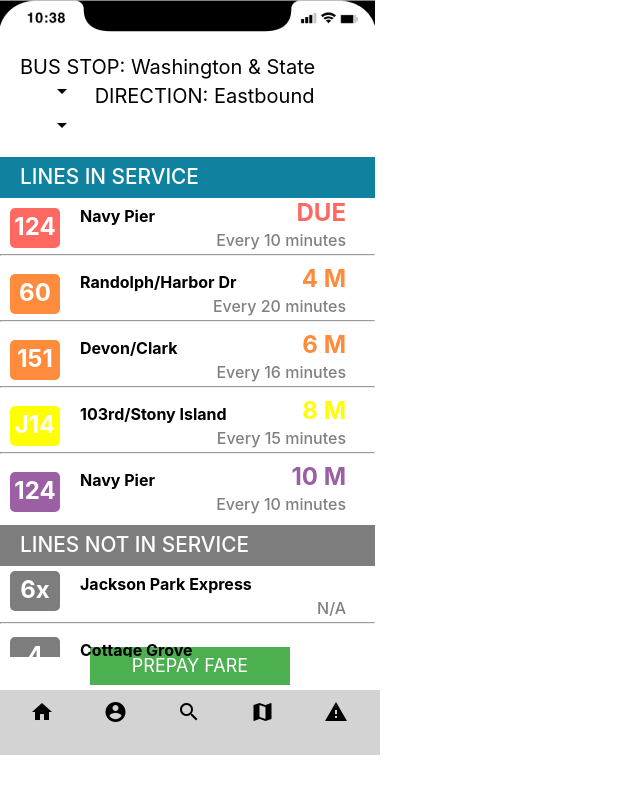
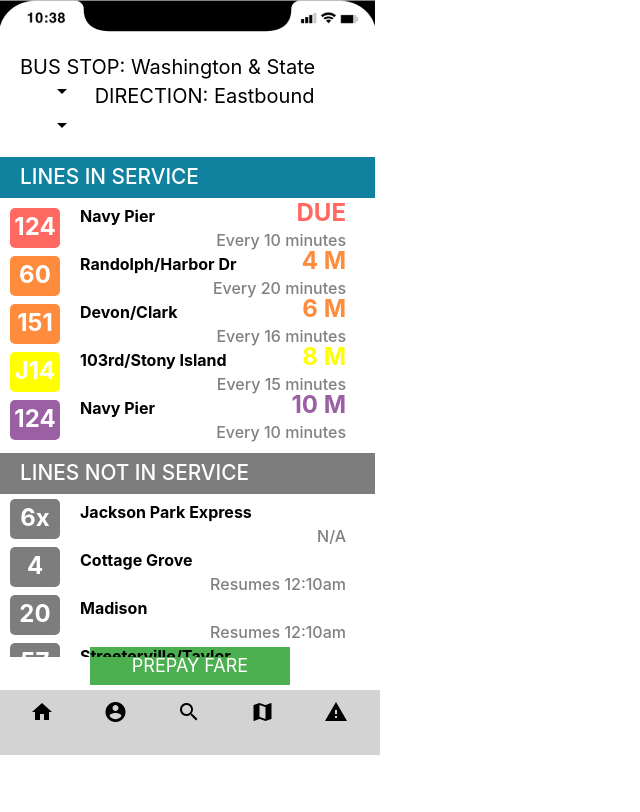
Before and after one commit to KatyCar/BusyBus, a plain HTML site: page index.html in a window 1280 px wide. Shown: the whole page, without its empty margins (0-640 px from the left). Drawn offline with Linux system fonts and the light colour scheme.

Commit message:
Update index.html

```diff
--- a/index.html
+++ b/index.html
@@ -23,7 +23,7 @@
          </div>
        <div class="info">
          <h3 class="frequency">Every 10 minutes</h3>
-       </div> <hr>
+       </div>
          <div class="numberRoute">
            <span class="bus-numberRH">60</span>
              <h2 class="bus-destination">Randolph/Harbor Dr</h2>
@@ -31,7 +31,7 @@
          </div>
        <div class="info">
            <h3 class="frequency">Every 20 minutes</h3>
-        </div> <hr>
+        </div>
         <div class="numberRoute">
           <span class="bus-numberRH">151</span>
             <h2 class="bus-destination">Devon/Clark</h2>
@@ -39,7 +39,7 @@
         </div>
       <div class="info">
           <h3 class="frequency">Every 16 minutes</h3>
-       </div> <hr>
+       </div>
        <div class="numberRoute">
          <span class="bus-numberSI">J14</span>
            <h2 class="bus-destination">103rd/Stony Island</h2>
@@ -47,7 +47,7 @@
        </div>
       <div class="info">
           <h3 class="frequency">Every 15 minutes</h3>
-       </div> <hr>
+       </div>
        <div class="numberRoute">
          <span class="bus-numberNPB">124</span>
            <h2 class="bus-destination">Navy Pier</h2>
@@ -63,28 +63,28 @@
          </div>
         <div class="info">
           <h3 class="frequency">N/A</h3>
-         </div><hr>
+         </div>
        <div class="numberRoute">
          <span class="bus-numberNA">4</span>
            <h2 class="bus-destination">Cottage Grove</h2>
        </div>
        <div class="info">
          <h3 class="frequency">Resumes 12:10am</h3>
-       </div><hr>
+       </div>
        <div class="numberRoute">
         <span class="bus-numberNA">20</span>
           <h2 class="bus-destination">Madison</h2>
        </div>
       <div class="info">
         <h3 class="frequency">Resumes 12:10am</h3>
-      </div><hr>
+      </div>
       <div class="numberRoute">
        <span class="bus-numberNA">57</span>
          <h2 class="bus-destination">Streeterville/Taylor</h2>
       </div>
      <div class="info">
        <h3 class="frequency">Resumes 6:00am</h3>
-     </div><hr>
+     </div>
   </ul>
   </section>
   </main>
```
